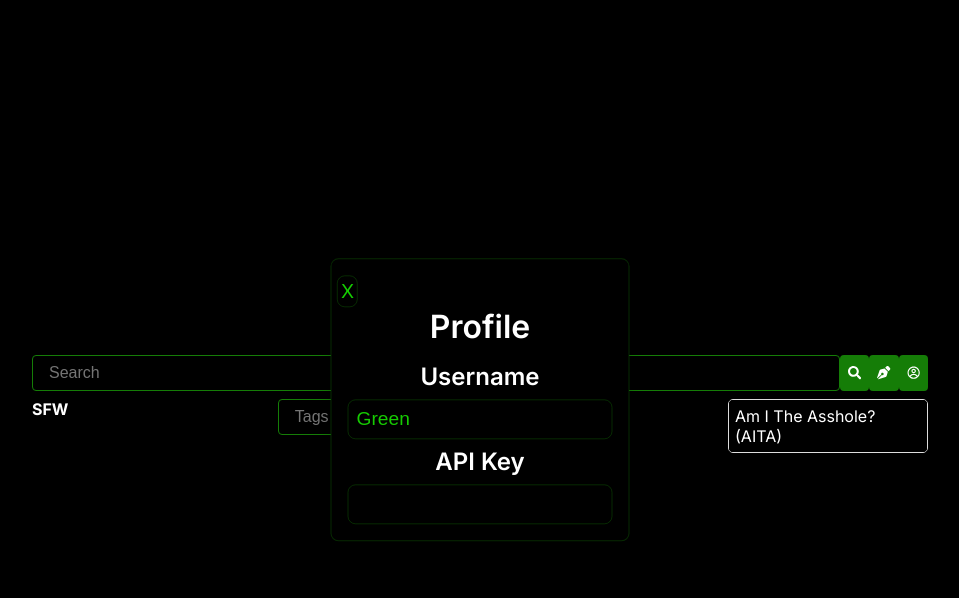
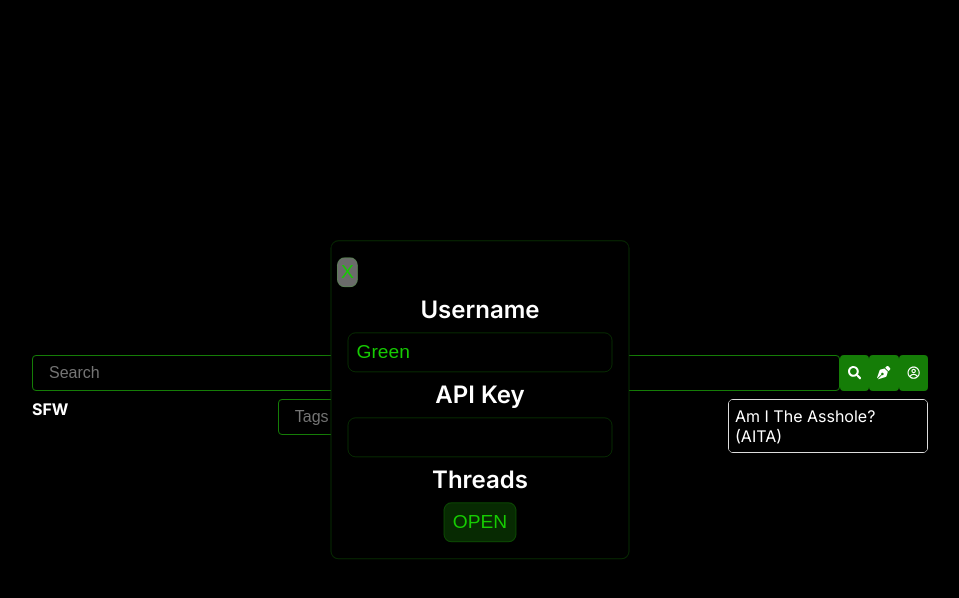
Before and after one commit to SalokinGreen/therealplace, a Next.js app: page / in a window 1280 px wide. Both pictures are taken after a click on the button 1073 px from the left and 373 px from the top of the page. Shown: the top 598 px of the page, without its empty margins (160-1119 px from the left). Built offline with nearby package versions, Linux system fonts and the light colour scheme.

Commit message:
Broke the UI into more components

```diff
--- a/src/Components/Home/Profile.jsx
+++ b/src/Components/Home/Profile.jsx
@@ -2,6 +2,11 @@ import React, { useState, useEffect } from "react";
 
 // style
 import styles from "./Profile.module.css";
+
+// components
+import Button from "../UI/Button";
+import Exit from "../UI/Exit";
+import Modal from "../UI/Modal";
 const Profile = ({
   setOpenProfile,
   username,
@@ -27,11 +32,7 @@ const Profile = ({
   };
 
   return (
-    <div className={styles.profileContainer}>
-      <p className={styles.exitButton} onClick={() => setOpenProfile(false)}>
-        X
-      </p>
-      <h2 className={styles.profileH2}>Profile</h2>
+    <Modal isOpen={true} onClose={() => setOpenProfile(false)} size="small">
       <div className={styles.profileDetailsContainer}>
         <div className={styles.profileDetailContainer}>
           <p className={styles.profileLabel}>Username</p>
@@ -51,8 +52,12 @@ const Profile = ({
             onChange={handleApiKeyChange}
           />
         </div>
+        <div className={styles.profileDetailContainer}>
+          <p className={styles.profileLabel}>Threads</p>
+          <Button onClick={handleSubmit}>OPEN</Button>
+        </div>
       </div>
-    </div>
+    </Modal>
   );
 };
 
--- /dev/null
+++ b/src/Components/UI/Button.jsx
@@ -0,0 +1,11 @@
+import React from "react";
+import styles from "./UI.module.css";
+const Button = ({ onClick, children }) => {
+  return (
+    <button onClick={onClick} className={styles.button}>
+      {children}
+    </button>
+  );
+};
+
+export default Button;
--- /dev/null
+++ b/src/Components/UI/Exit.jsx
@@ -0,0 +1,11 @@
+import React from "react";
+import styles from "./UI.module.css";
+
+const Exit = ({ onClick, children }) => {
+  return (
+    <button onClick={onClick} className={styles.exit}>
+      {children}
+    </button>
+  );
+};
+export default Exit;
--- /dev/null
+++ b/src/Components/UI/Modal.jsx
@@ -0,0 +1,29 @@
+import React from "react";
+
+// style
+import styles from "./UI.module.css";
+import Exit from "./Exit";
+
+const Modal = ({ isOpen, onClose, children, size = "small" }) => {
+  let modalSizeClass = "";
+  if (size === "medium") {
+    modalSizeClass = styles.modalMedium;
+  } else if (size === "big") {
+    modalSizeClass = styles.modalBig;
+  }
+
+  return (
+    <div
+      className={`${styles.modal} ${
+        isOpen ? styles.open : ""
+      } ${modalSizeClass}`}
+    >
+      <div className={styles.modalContent}>
+        <Exit onClick={onClose}>X</Exit>
+        {children}
+      </div>
+    </div>
+  );
+};
+
+export default Modal;
--- a/src/Components/UI/UI.module.css
+++ b/src/Components/UI/UI.module.css
@@ -0,0 +1,55 @@
+.button {
+  padding: 0.5rem;
+  border-radius: 0.5rem;
+  border: 1px solid rgba(38, 209, 11, 0.2);
+  outline: none;
+  font-size: 1.2rem;
+  font-weight: 400;
+  color: rgb(22, 203, 2);
+  cursor: pointer;
+  transition: all 0.3s ease-in-out;
+  background-color: rgba(38, 209, 11, 0.2);
+}
+
+.exit {
+  border-radius: 0.5rem;
+  border: 1px solid rgba(38, 209, 11, 0.2);
+  outline: none;
+  font-size: 1.2rem;
+  font-weight: 400;
+  color: rgb(22, 203, 2);
+  cursor: pointer;
+  /* background-color: rgba(38, 209, 11, 0.2); */
+  width: fit-content;
+  padding: 0.2rem;
+  position: relative;
+  left: 0%;
+  transform: translateX(-50%);
+}
+
+.modal {
+  position: absolute;
+  top: 50%;
+  left: 50%;
+  transform: translate(-50%, -50%);
+  margin: 0 auto;
+  padding: 1rem;
+  background-color: #000000;
+  border: 1px solid rgba(38, 209, 11, 0.2);
+  border-radius: 0.5rem;
+  box-shadow: 0 0 0.5rem rgba(0, 0, 0, 0.2);
+}
+.modalMedium {
+  width: 50vw;
+  height: 50vh;
+}
+.modalBig {
+  width: 70vw;
+  height: 70vh;
+}
+
+.modalContent {
+  display: flex;
+  flex-direction: column;
+  gap: 0.5rem;
+}
```
Also changed, not shown: src/Components/Home/Threads.jsx (added), src/Components/Home/Threads.module.css (added).
